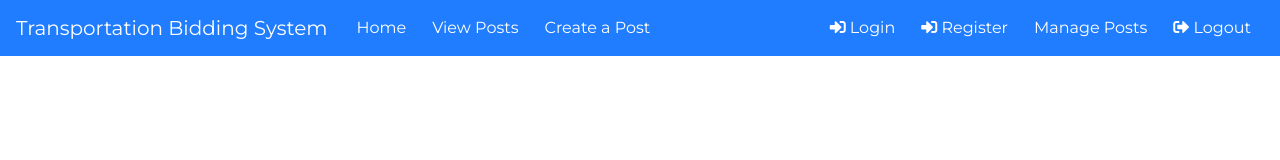
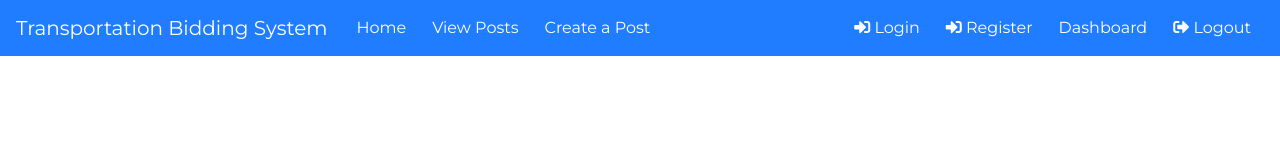
Before and after one commit to R2S2-Capstone/TBS, a Vue app in the folder TBS.Website/: page / in a window 1280 px wide. Shown: the top 160 px of the page. Built offline with nearby package versions, Linux system fonts and the light colour scheme.

Commit message:
Header update

```diff
--- a/TBS.Website/src/components/Navigation/Header.vue
+++ b/TBS.Website/src/components/Navigation/Header.vue
@@ -28,7 +28,7 @@
 					</li>
 					<!-- TODO: User must be logged in -->
 					<li class="nav-item">
-						<router-link :to="{ name: 'dealerHome' }" class="btn text-white fade-on-hover">Manage Posts</router-link>
+						<router-link :to="{ name: 'dealerHome' }" class="btn text-white fade-on-hover">Dashboard</router-link>
 					</li>
 					<!-- TODO: User must be logged in -->
 					<li class="nav-item">
```
